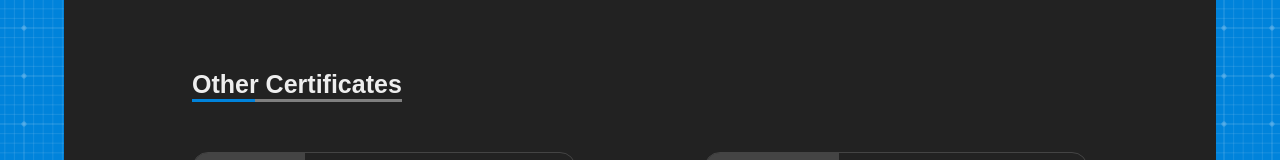
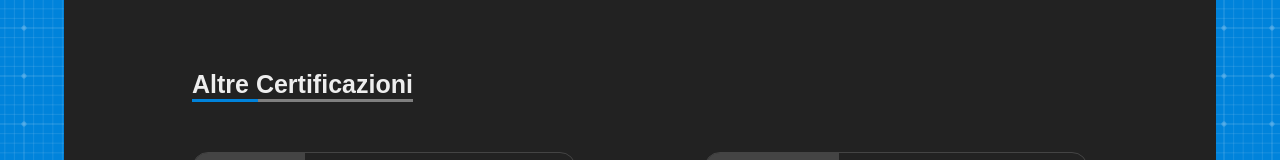
Before and after one commit to mattiacanclini/mattiacanclini.github.io, a plain HTML site: page it-IT/extra.html in a window 1280 px wide. Shown: the part 1148-1308 px from the top of the page. Drawn offline with Linux system fonts and the light colour scheme; a web font is replaced by a local one.

Commit message:
Update extra.html

```diff
--- a/it-IT/extra.html
+++ b/it-IT/extra.html
@@ -217,7 +217,7 @@
 
             <div class="section">
                 <div class="subsection-title">
-                    Other Certificates
+                    Altre Certificazioni
                     <div class="underline"><div class="blueunderline"></div></div>
                 </div>
                 <div class="certificates">
```
